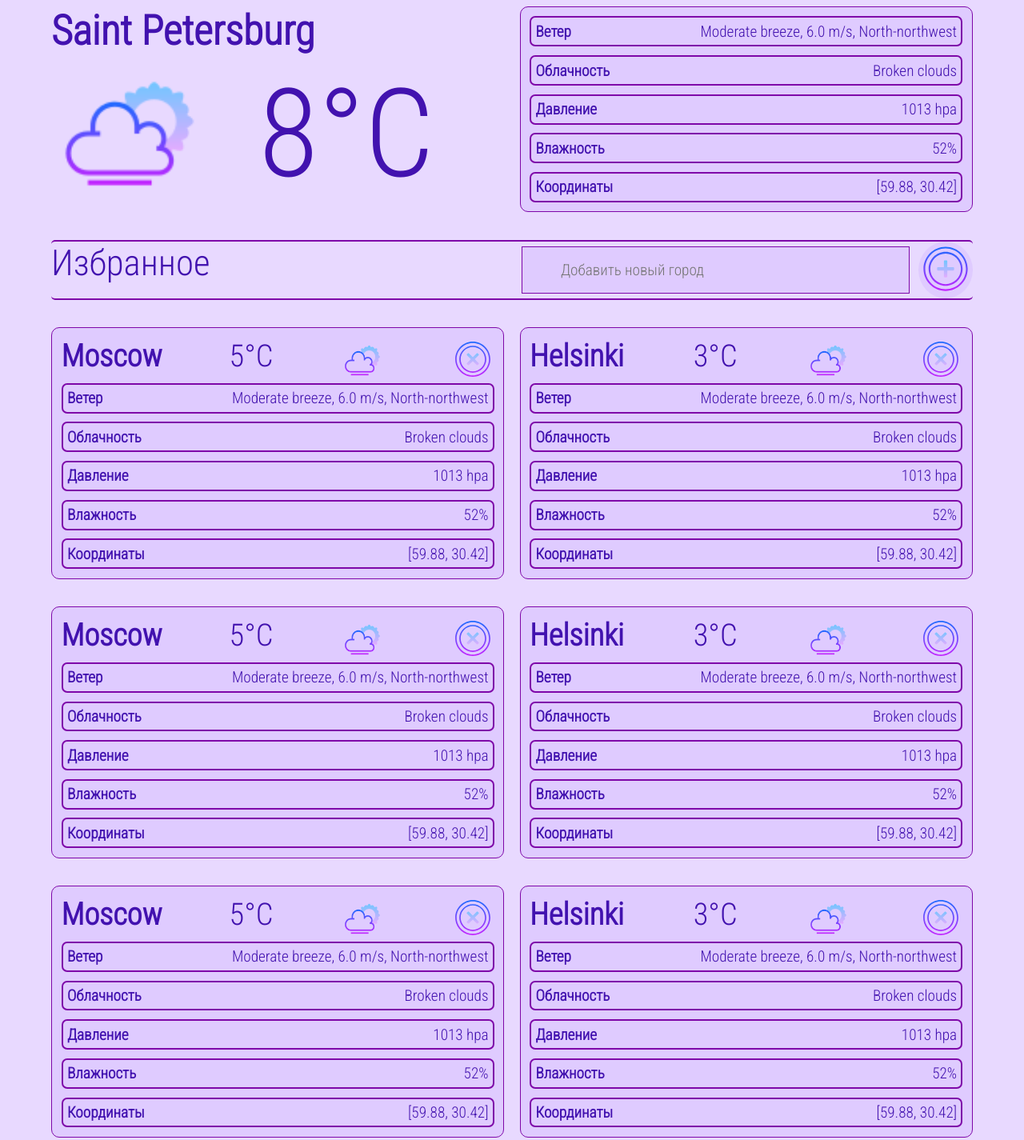
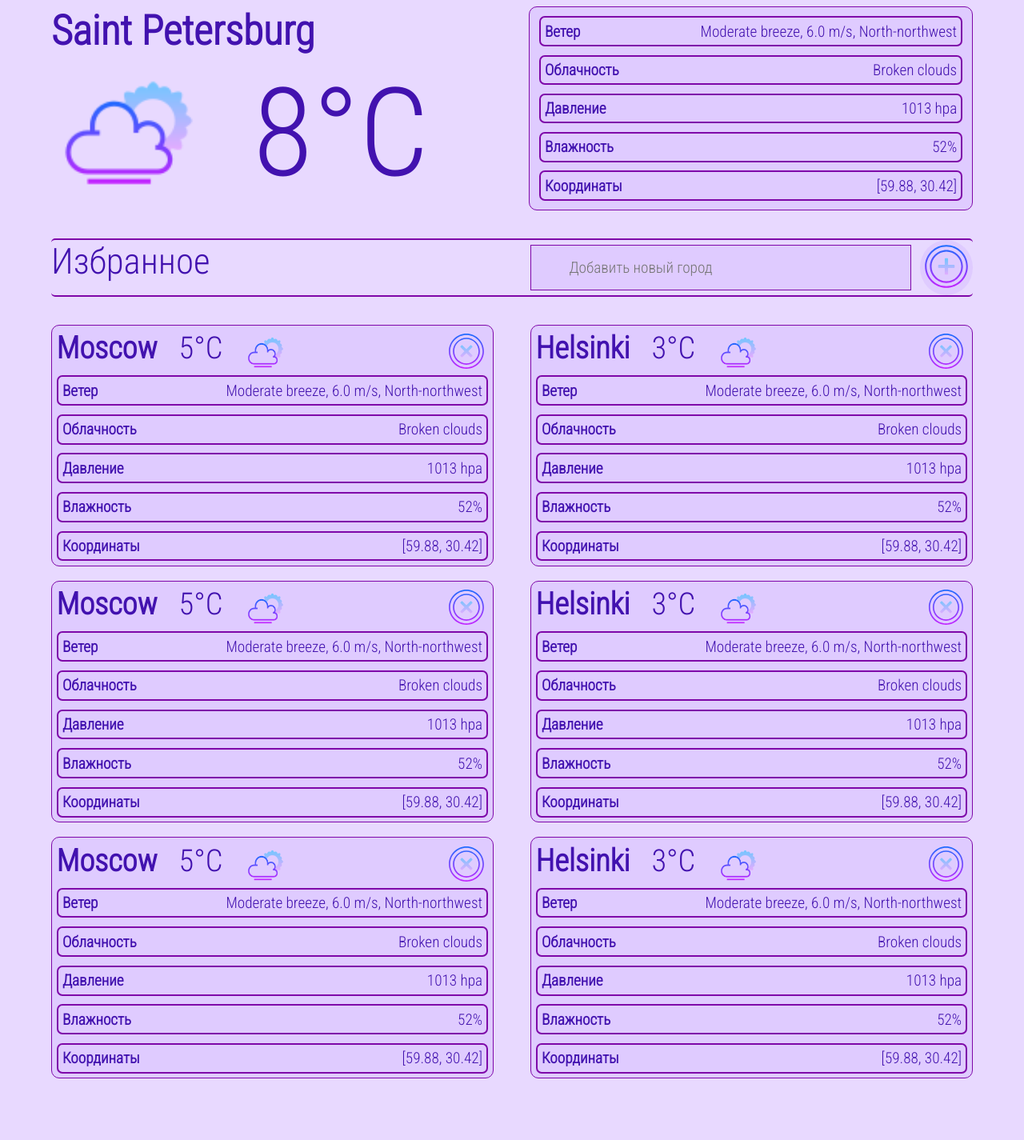
Before and after one commit to paNoNi/WebWeather, a plain HTML site: page index.html in a window 1280 px wide. Shown: the part 120-1545 px from the top of the page at 80% size. After the commit the page ends 1468 px from the top, so only its background shows below. Drawn offline with Linux system fonts and the light colour scheme.

Commit message:
Add grid to weather panel

```diff
--- a/css/adaptive-style.css
+++ b/css/adaptive-style.css
@@ -1,7 +1,6 @@
 @media screen and (max-width: 960px) {
 
     /* Шапка */
-
     header > h1 {
         font-size: 7vw;
         margin-right: auto;
@@ -22,18 +21,23 @@
     }
 
     /* Структура данных о погоде */
-
     .structure > li {
         flex-direction: column;
     }
 
-    .structure > li > div {
-        flex-direction: column;
+
+
+    .main-city > .weather_info,
+    .favorite-city-main-info{
         width: 100%;
     }
 
+    .weather-panel {
+        grid-template-columns: 1fr;
+        grid-row-gap: 0.5%;
+    }
+
     /* Избранный город */
-
     h2 {
         font-size: 7.5vw;
     }
@@ -52,7 +56,6 @@
     }
 
     /* Структура описания погоды */
-
     .weather_info {
         margin-top: 5%;
     }
@@ -62,7 +65,6 @@
     }
 
     /* Избранное */
-
     h3 {
         font-size: 7vw;
         margin-right: auto;
@@ -87,9 +89,26 @@
     }
 
     /* Список городов */
-
     .weather_info > div {
         font-size: 7vw;
     }
 
 }
+
+/* Увеличение колонок */
+
+@media screen and (min-width: 1920px) {
+
+    .weather-panel {
+        grid-template-columns: repeat(3, 1fr);
+        grid-column-gap: 2%;
+    }
+}
+
+@media screen and (min-width: 2440px) {
+
+    .weather-panel {
+        grid-template-columns: repeat(4, 1fr);
+        grid-column-gap: 2%;
+    }
+}
--- a/css/style.css
+++ b/css/style.css
@@ -70,11 +70,12 @@ header > button {
     margin-bottom: 3%;
 }
 
-.main-city, .weather-info-row {
+.main-city {
     display: flex;
     flex-direction: row;
     justify-content: space-between;
 }
+
 
 /* Избранный город */
 
@@ -82,10 +83,14 @@ h2 {
     font-size: 4vw;
 }
 
+.main-city > .weather_info {
+    width: 46%;
+}
+
 .weather_info {
     display: flex;
     flex-direction: column;
-    width: 47%;
+/*    width: 47%; */
 
     padding: 1%;
     border: 1px solid #7E07A9;
@@ -93,6 +98,7 @@ h2 {
 
     background-color: #DFCBFF;
 }
+
 
 .weather_info > ul {
     display: flex;
@@ -104,7 +110,7 @@ h2 {
 .weather_info > ul > li {
     display: flex;
     flex-direction: row;
-    justify-content: space-between;
+    justify-content: flex-start;
 
     padding: 1%;
 
@@ -115,6 +121,12 @@ h2 {
 
 .weather_info > ul > li > p:first-child {
     font-weight: bold;
+    margin-right: auto;
+}
+
+
+.weather_info > ul > li > p:last-child {
+    text-align: end;
 }
 
 
@@ -122,7 +134,7 @@ h2 {
     display: flex;
     flex-direction: column;
 
-    width: 47%;
+    width: 46%;
 }
 
 .favorite-city-main-info > div {
@@ -168,7 +180,7 @@ h3 {
     flex-direction: row;
     justify-content: flex-end;
     align-items: center;
-    width: 49%;
+    width: 48%;
 }
 
 .add-city > input {
@@ -200,13 +212,29 @@ h3 {
 
 /* Список городов */
 
+.weather-panel {
+    display: grid;
+    grid-template-columns: repeat(2, 1fr);
+    grid-column-gap: 4%;
+    grid-row-gap: 2%;
+}
+
 
 .weather_info > div {
     display: flex;
     flex-direction: row;
-    justify-content: space-between;
+    justify-content: flex-start;
 
     font-size: 3vw;
+}
+
+.weather_info > div > p:nth-child(2),
+.weather_info > div > img {
+    margin-left: 5%;
+}
+
+.weather_info > div > button {
+    margin-left: auto;
 }
 
 .weather_info > div > p:first-child {
--- a/index.html
+++ b/index.html
@@ -30,19 +30,19 @@
             <div class="weather_info">
                 <ul>
                     <li>
-                        <p class="nat-cond">Ветер</p>
+                        <p>Ветер</p>
                         <p>Moderate breeze, 6.0 m/s, North-northwest</p>
                     </li>
                     <li>
-                        <p class="nat-cond">Облачность</p>
+                        <p>Облачность</p>
                         <p>Broken clouds</p>
                     </li>
                     <li>
-                        <p class="nat-cond">Давление</p>
+                        <p>Давление</p>
                         <p>1013 hpa</p>
                     </li>
                     <li>
-                        <p class="nat-cond">Влажность</p>
+                        <p>Влажность</p>
                         <p>52%</p>
                     </li>
                     <li>
@@ -60,7 +60,8 @@
             </label>
 
         </li>
-        <li class="weather-info-row">
+    </ul>
+    <div class="weather-panel">
         <div class="weather_info">
             <div>
                 <p>Moscow</p>
@@ -70,23 +71,23 @@
             </div>
             <ul>
                 <li>
-                        <p class="nat-cond">Ветер</p>
+                    <p>Ветер</p>
                     <p>Moderate breeze, 6.0 m/s, North-northwest</p>
                 </li>
                 <li>
-                        <p class="nat-cond">Облачность</p>
+                    <p>Облачность</p>
                     <p>Broken clouds</p>
                 </li>
                 <li>
-                        <p class="nat-cond">Давление</p>
+                    <p>Давление</p>
                     <p>1013 hpa</p>
                 </li>
                 <li>
-                        <p class="nat-cond">Влажность</p>
+                    <p>Влажность</p>
                     <p>52%</p>
                 </li>
                 <li>
-                        <p class="nat-cond">Координаты</p>
+                    <p>Координаты</p>
                     <p>[59.88, 30.42]</p>
                 </li>
             </ul>
@@ -100,29 +101,28 @@
             </div>
             <ul>
                 <li>
-                        <p class="nat-cond">Ветер</p>
+                    <p>Ветер</p>
                     <p>Moderate breeze, 6.0 m/s, North-northwest</p>
                 </li>
                 <li>
-                        <p class="nat-cond">Облачность</p>
+                    <p>Облачность</p>
                     <p>Broken clouds</p>
                 </li>
                 <li>
-                        <p class="nat-cond">Давление</p>
+                    <p>Давление</p>
                     <p>1013 hpa</p>
                 </li>
                 <li>
-                        <p class="nat-cond">Влажность</p>
+                    <p>Влажность</p>
                     <p>52%</p>
                 </li>
                 <li>
-                        <p class="nat-cond">Координаты</p>
+                    <p>Координаты</p>
                     <p>[59.88, 30.42]</p>
                 </li>
             </ul>
         </div>
-        </li>
-        <li class="weather-info-row">
+
         <div class="weather_info">
             <div>
                 <p>Moscow</p>
@@ -132,23 +132,23 @@
             </div>
             <ul>
                 <li>
-                        <p class="nat-cond">Ветер</p>
+                    <p>Ветер</p>
                     <p>Moderate breeze, 6.0 m/s, North-northwest</p>
                 </li>
                 <li>
-                        <p class="nat-cond">Облачность</p>
+                    <p>Облачность</p>
                     <p>Broken clouds</p>
                 </li>
                 <li>
-                        <p class="nat-cond">Давление</p>
+                    <p>Давление</p>
                     <p>1013 hpa</p>
                 </li>
                 <li>
-                        <p class="nat-cond">Влажность</p>
+                    <p>Влажность</p>
                     <p>52%</p>
                 </li>
                 <li>
-                        <p class="nat-cond">Координаты</p>
+                    <p>Координаты</p>
                     <p>[59.88, 30.42]</p>
                 </li>
             </ul>
@@ -162,29 +162,28 @@
             </div>
             <ul>
                 <li>
-                        <p class="nat-cond">Ветер</p>
+                    <p>Ветер</p>
                     <p>Moderate breeze, 6.0 m/s, North-northwest</p>
                 </li>
                 <li>
-                        <p class="nat-cond">Облачность</p>
+                    <p>Облачность</p>
                     <p>Broken clouds</p>
                 </li>
                 <li>
-                        <p class="nat-cond">Давление</p>
+                    <p>Давление</p>
                     <p>1013 hpa</p>
                 </li>
                 <li>
-                        <p class="nat-cond">Влажность</p>
+                    <p>Влажность</p>
                     <p>52%</p>
                 </li>
                 <li>
-                        <p class="nat-cond">Координаты</p>
+                    <p>Координаты</p>
                     <p>[59.88, 30.42]</p>
                 </li>
             </ul>
         </div>
-        </li>
-        <li class="weather-info-row">
+
         <div class="weather_info">
             <div>
                 <p>Moscow</p>
@@ -194,23 +193,23 @@
             </div>
             <ul>
                 <li>
-                        <p class="nat-cond">Ветер</p>
+                    <p>Ветер</p>
                     <p>Moderate breeze, 6.0 m/s, North-northwest</p>
                 </li>
                 <li>
-                        <p class="nat-cond">Облачность</p>
+                    <p>Облачность</p>
                     <p>Broken clouds</p>
                 </li>
                 <li>
-                        <p class="nat-cond">Давление</p>
+                    <p>Давление</p>
                     <p>1013 hpa</p>
                 </li>
                 <li>
-                        <p class="nat-cond">Влажность</p>
+                    <p>Влажность</p>
                     <p>52%</p>
                 </li>
                 <li>
-                        <p class="nat-cond">Координаты</p>
+                    <p>Координаты</p>
                     <p>[59.88, 30.42]</p>
                 </li>
             </ul>
@@ -224,29 +223,28 @@
             </div>
             <ul>
                 <li>
-                        <p class="nat-cond">Ветер</p>
+                    <p>Ветер</p>
                     <p>Moderate breeze, 6.0 m/s, North-northwest</p>
                 </li>
                 <li>
-                        <p class="nat-cond">Облачность</p>
+                    <p>Облачность</p>
                     <p>Broken clouds</p>
                 </li>
                 <li>
-                        <p class="nat-cond">Давление</p>
+                    <p>Давление</p>
                     <p>1013 hpa</p>
                 </li>
                 <li>
-                        <p class="nat-cond">Влажность</p>
+                    <p>Влажность</p>
                     <p>52%</p>
                 </li>
                 <li>
-                        <p class="nat-cond">Координаты</p>
+                    <p>Координаты</p>
                     <p>[59.88, 30.42]</p>
                 </li>
             </ul>
         </div>
-        </li>
-    </ul>
+    </div>
 </main>
 </body>
 </html>
```
Also changed, not shown: js/rt-weather.js (added, +12 -0 lines). Lines whose indentation alone changed are shown as unchanged.
